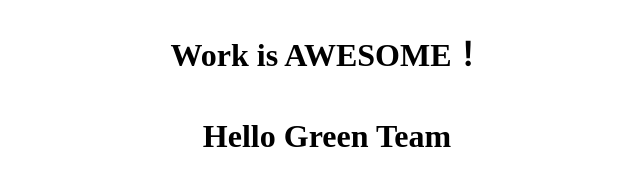
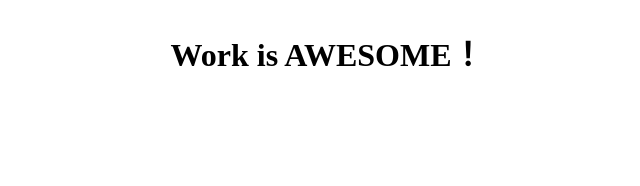
Before and after one commit to teamB-sakai/task1, a plain HTML site: page index.html in a window 1280 px wide. Shown: the whole page, without its empty margins (313-953 px from the left). Drawn offline with Linux system fonts and the light colour scheme.

Commit message:
nagayama

```diff
--- a/index.html
+++ b/index.html
@@ -11,11 +11,6 @@
     <div class="container">
         <h1>Work is AWESOME！ </h1>
         <!-- 以下、コメント等を残しましょう！ -->
-
-
-
-
-        <h1>Hello Green Team</h1>
     </div>
 </body>
 </html>
```
